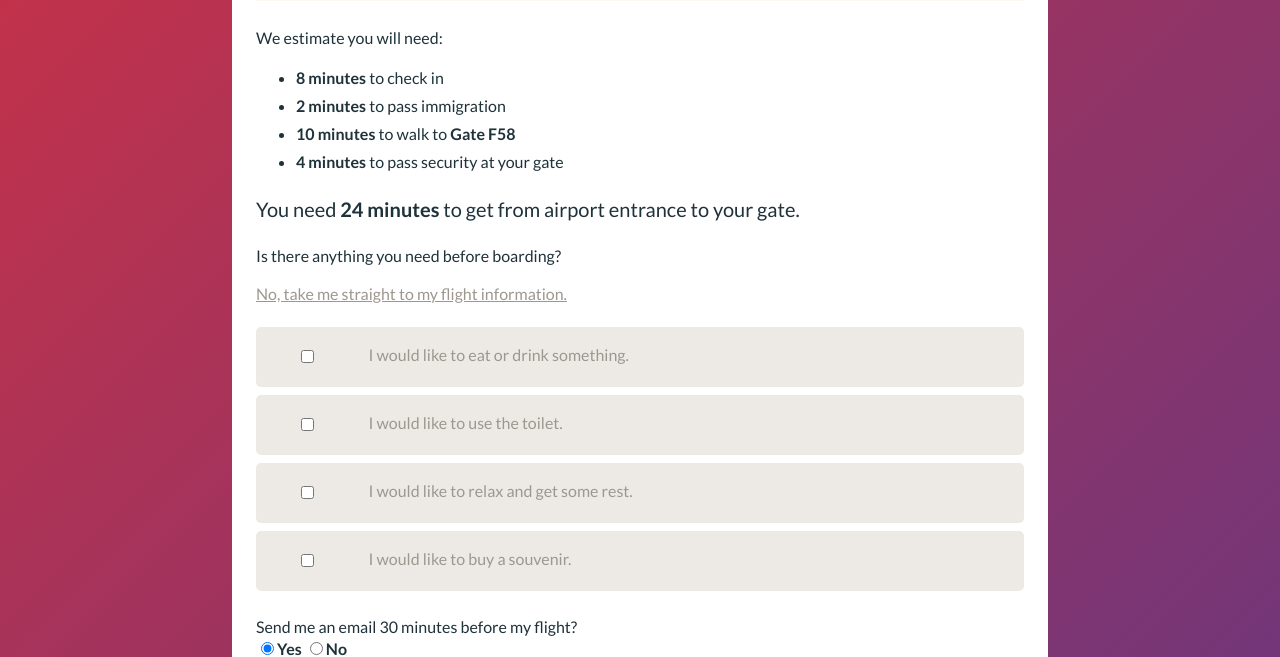
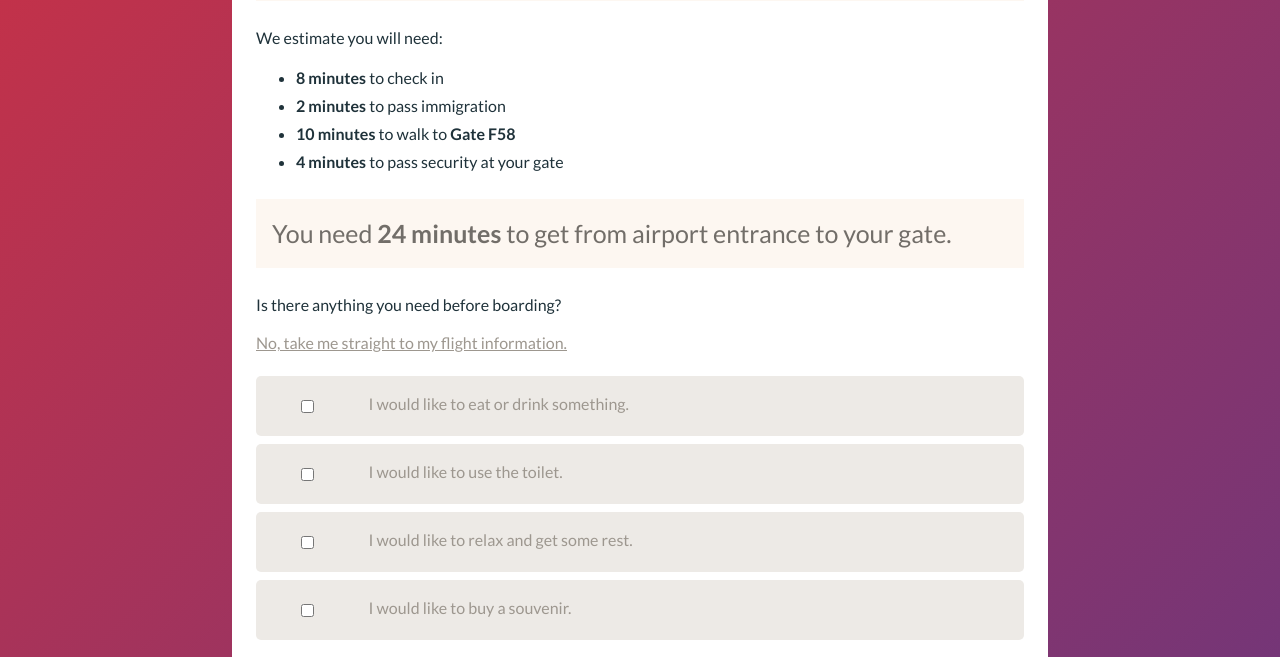
Before and after one commit to marikalam/changi, a Flask app: template templates/form_action.html in a window 1280 px wide. Shown: the part 379-1036 px from the top of the page. Run offline with Flask 2, Linux system fonts and the light colour scheme; the template is opened without the code that fills it, so the values that code supplies are empty.

Commit message:
Change 24 minute styling

```diff
--- a/templates/form_action.html
+++ b/templates/form_action.html
@@ -70,7 +70,7 @@
   <li><strong>10 minutes</strong> to walk to <strong>Gate F58</strong></li>
   <li><strong>4 minutes</strong> to pass security at your gate</li>
 </ul>
-<p class="p-emphasize">You need <strong>24 minutes</strong> to get from airport entrance to your gate.</strong></p>
+<p class="content-hero">You need <strong>24 minutes</strong> to get from airport entrance to your gate.</strong></p>
 <p>Is there anything you need before boarding?</p>
 
 <a href="/straightToFlight">No, take me straight to my flight information.</a>
```
